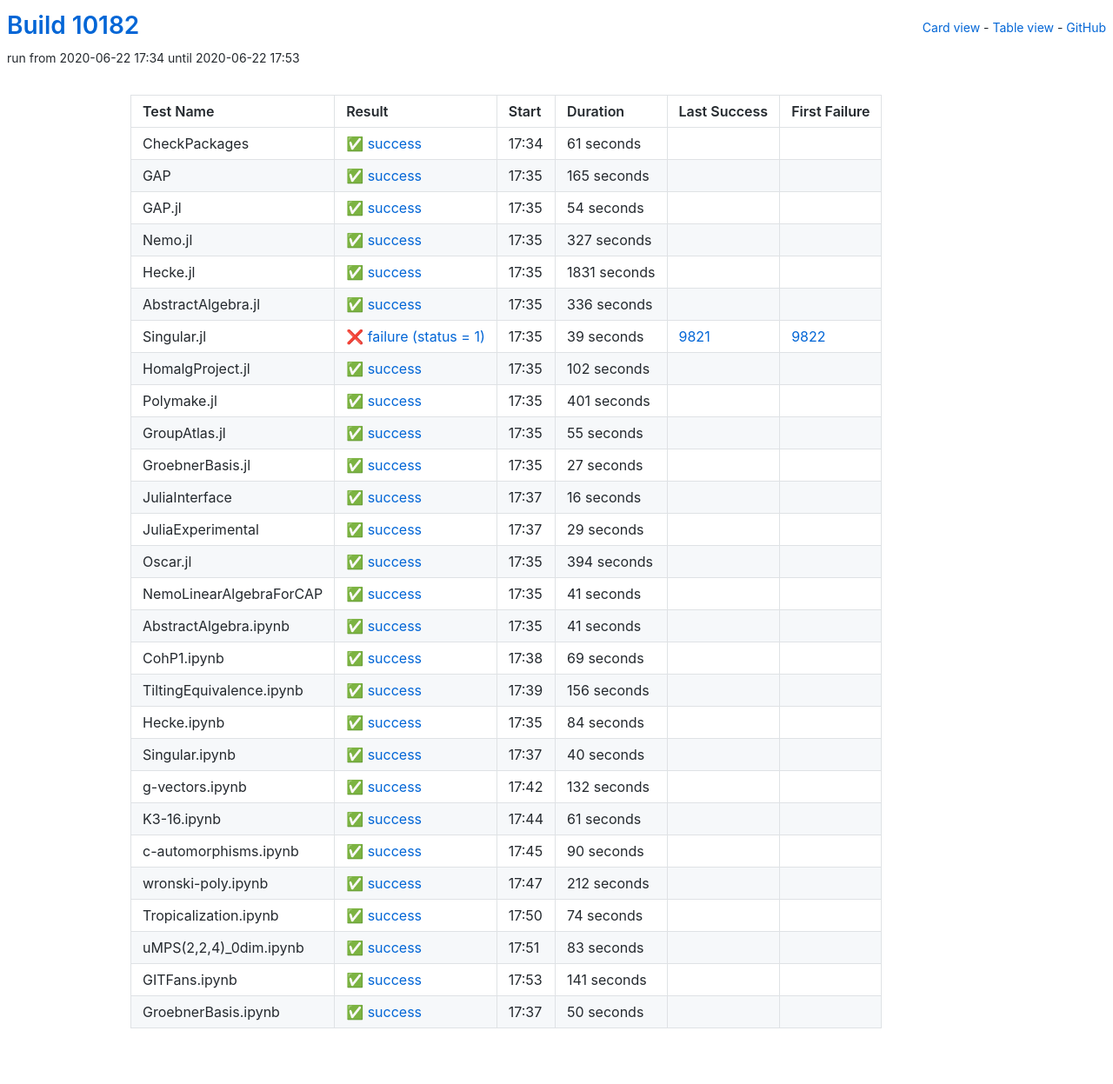
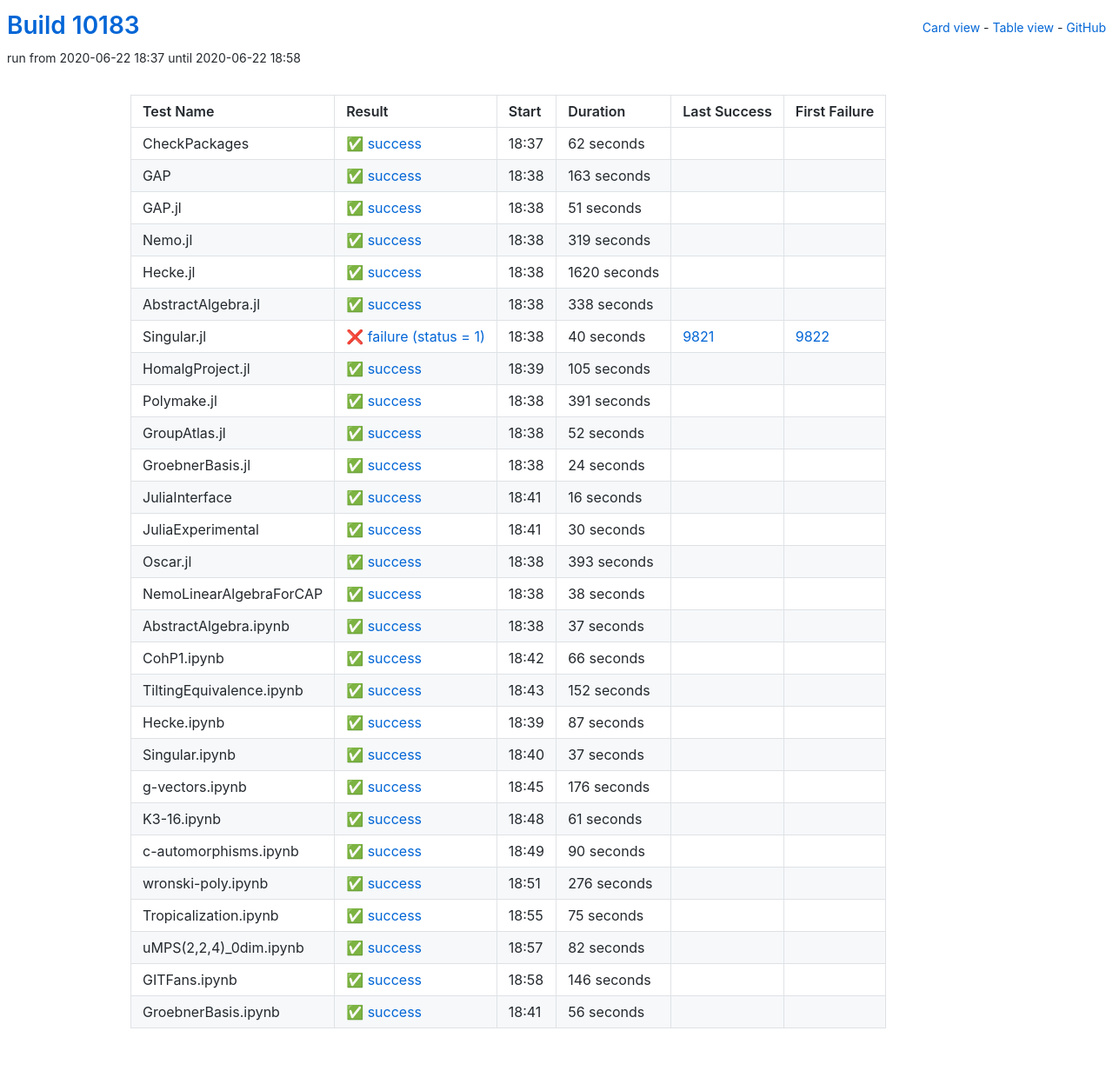
Before and after one commit to oscar-system/oscar-ci-status, a Jekyll site: the page built from table.html, in a window 1280 px wide. Shown: the whole page at 87% size. Built offline with Jekyll 4.4.1, drawn with Linux system fonts in a browser that asks for light colours.

Commit message:
Build #10183

```diff
--- a/_data/ci.yml
+++ b/_data/ci.yml
@@ -1,6 +1,6 @@
 ---
-build: 10182
-build_url: https://oscarci.mathematik.uni-kl.de/job/oscar/10182/
+build: 10183
+build_url: https://oscarci.mathematik.uni-kl.de/job/oscar/10183/
 job: oscar
 organization: oscar-system
 repo: oscar-ci-status
@@ -8,140 +8,140 @@
 tests:
 - name: CheckPackages
   id: checkpackages
-  log: https://oscarci.mathematik.uni-kl.de/job/oscar/10182/artifact/logs/build-10182/CheckPackages.log
-  start: 2020-06-22 17:34
+  log: https://oscarci.mathematik.uni-kl.de/job/oscar/10183/artifact/logs/build-10183/CheckPackages.log
+  start: 2020-06-22 18:37
   success: true
   exitcode: 0
   status: success
-  duration: 61
+  duration: 62
   last_success: false
   last_success_url:
   first_failure: false
   first_failure_url:
 - name: GAP
   id: gap
-  log: https://oscarci.mathematik.uni-kl.de/job/oscar/10182/artifact/logs/build-10182/GAP.log
-  start: 2020-06-22 17:35
+  log: https://oscarci.mathematik.uni-kl.de/job/oscar/10183/artifact/logs/build-10183/GAP.log
+  start: 2020-06-22 18:38
   success: true
   exitcode: 0
   status: success
-  duration: 165
+  duration: 163
   last_success: false
   last_success_url:
   first_failure: false
   first_failure_url:
 - name: GAP.jl
   id: gap-jl
-  log: https://oscarci.mathematik.uni-kl.de/job/oscar/10182/artifact/logs/build-10182/GAP.jl.log
-  start: 2020-06-22 17:35
+  log: https://oscarci.mathematik.uni-kl.de/job/oscar/10183/artifact/logs/build-10183/GAP.jl.log
+  start: 2020-06-22 18:38
   success: true
   exitcode: 0
   status: success
-  duration: 54
+  duration: 51
   last_success: false
   last_success_url:
   first_failure: false
   first_failure_url:
 - name: Nemo.jl
   id: nemo-jl
-  log: https://oscarci.mathematik.uni-kl.de/job/oscar/10182/artifact/logs/build-10182/Nemo.jl.log
-  start: 2020-06-22 17:35
+  log: https://oscarci.mathematik.uni-kl.de/job/oscar/10183/artifact/logs/build-10183/Nemo.jl.log
+  start: 2020-06-22 18:38
   success: true
   exitcode: 0
   status: success
-  duration: 327
+  duration: 319
   last_success: false
   last_success_url:
   first_failure: false
   first_failure_url:
 - name: Hecke.jl
   id: hecke-jl
-  log: https://oscarci.mathematik.uni-kl.de/job/oscar/10182/artifact/logs/build-10182/Hecke.jl.log
-  start: 2020-06-22 17:35
+  log: https://oscarci.mathematik.uni-kl.de/job/oscar/10183/artifact/logs/build-10183/Hecke.jl.log
+  start: 2020-06-22 18:38
   success: true
   exitcode: 0
   status: success
-  duration: 1831
+  duration: 1620
   last_success: false
   last_success_url:
   first_failure: false
   first_failure_url:
 - name: AbstractAlgebra.jl
   id: abstractalgebra-jl
-  log: https://oscarci.mathematik.uni-kl.de/job/oscar/10182/artifact/logs/build-10182/AbstractAlgebra.jl.log
-  start: 2020-06-22 17:35
+  log: https://oscarci.mathematik.uni-kl.de/job/oscar/10183/artifact/logs/build-10183/AbstractAlgebra.jl.log
+  start: 2020-06-22 18:38
   success: true
   exitcode: 0
   status: success
-  duration: 336
+  duration: 338
   last_success: false
   last_success_url:
   first_failure: false
   first_failure_url:
 - name: Singular.jl
   id: singular-jl
-  log: https://oscarci.mathematik.uni-kl.de/job/oscar/10182/artifact/logs/build-10182/Singular.jl.log
-  start: 2020-06-22 17:35
+  log: https://oscarci.mathematik.uni-kl.de/job/oscar/10183/artifact/logs/build-10183/Singular.jl.log
+  start: 2020-06-22 18:38
   success: false
   exitcode: 1
   status: failure
-  duration: 39
+  duration: 40
   last_success: 9821
   last_success_url: https://oscarci.mathematik.uni-kl.de/job/oscar/9821/
   first_failure: 9822
   first_failure_url: https://oscarci.mathematik.uni-kl.de/job/oscar/9822/
 - name: HomalgProject.jl
   id: homalgproject-jl
-  log: https://oscarci.mathematik.uni-kl.de/job/oscar/10182/artifact/logs/build-10182/HomalgProject.jl.log
-  start: 2020-06-22 17:35
+  log: https://oscarci.mathematik.uni-kl.de/job/oscar/10183/artifact/logs/build-10183/HomalgProject.jl.log
+  start: 2020-06-22 18:39
   success: true
   exitcode: 0
   status: success
-  duration: 102
+  duration: 105
   last_success: false
   last_success_url:
   first_failure: false
   first_failure_url:
 - name: Polymake.jl
   id: polymake-jl
-  log: https://oscarci.mathematik.uni-kl.de/job/oscar/10182/artifact/logs/build-10182/Polymake.jl.log
-  start: 2020-06-22 17:35
+  log: https://oscarci.mathematik.uni-kl.de/job/oscar/10183/artifact/logs/build-10183/Polymake.jl.log
+  start: 2020-06-22 18:38
   success: true
   exitcode: 0
   status: success
-  duration: 401
+  duration: 391
   last_success: false
   last_success_url:
   first_failure: false
   first_failure_url:
 - name: GroupAtlas.jl
   id: groupatlas-jl
-  log: https://oscarci.mathematik.uni-kl.de/job/oscar/10182/artifact/logs/build-10182/GroupAtlas.jl.log
-  start: 2020-06-22 17:35
+  log: https://oscarci.mathematik.uni-kl.de/job/oscar/10183/artifact/logs/build-10183/GroupAtlas.jl.log
+  start: 2020-06-22 18:38
   success: true
   exitcode: 0
   status: success
-  duration: 55
+  duration: 52
   last_success: false
   last_success_url:
   first_failure: false
   first_failure_url:
 - name: GroebnerBasis.jl
   id: groebnerbasis-jl
-  log: https://oscarci.mathematik.uni-kl.de/job/oscar/10182/artifact/logs/build-10182/GroebnerBasis.jl.log
-  start: 2020-06-22 17:35
+  log: https://oscarci.mathematik.uni-kl.de/job/oscar/10183/artifact/logs/build-10183/GroebnerBasis.jl.log
+  start: 2020-06-22 18:38
   success: true
   exitcode: 0
   status: success
-  duration: 27
+  duration: 24
   last_success: false
   last_success_url:
   first_failure: false
   first_failure_url:
 - name: JuliaInterface
   id: juliainterface
-  log: https://oscarci.mathematik.uni-kl.de/job/oscar/10182/artifact/logs/build-10182/JuliaInterface.log
-  start: 2020-06-22 17:37
+  log: https://oscarci.mathematik.uni-kl.de/job/oscar/10183/artifact/logs/build-10183/JuliaInterface.log
+  start: 2020-06-22 18:41
   success: true
   exitcode: 0
   status: success
@@ -152,116 +152,116 @@
   first_failure_url:
 - name: JuliaExperimental
   id: juliaexperimental
-  log: https://oscarci.mathematik.uni-kl.de/job/oscar/10182/artifact/logs/build-10182/JuliaExperimental.log
-  start: 2020-06-22 17:37
+  log: https://oscarci.mathematik.uni-kl.de/job/oscar/10183/artifact/logs/build-10183/JuliaExperimental.log
+  start: 2020-06-22 18:41
   success: true
   exitcode: 0
   status: success
-  duration: 29
+  duration: 30
   last_success: false
   last_success_url:
   first_failure: false
   first_failure_url:
 - name: Oscar.jl
   id: oscar-jl
-  log: https://oscarci.mathematik.uni-kl.de/job/oscar/10182/artifact/logs/build-10182/Oscar.jl.log
-  start: 2020-06-22 17:35
+  log: https://oscarci.mathematik.uni-kl.de/job/oscar/10183/artifact/logs/build-10183/Oscar.jl.log
+  start: 2020-06-22 18:38
   success: true
   exitcode: 0
   status: success
-  duration: 394
+  duration: 393
   last_success: false
   last_success_url:
   first_failure: false
   first_failure_url:
 - name: NemoLinearAlgebraForCAP
   id: nemolinearalgebraforcap
-  log: https://oscarci.mathematik.uni-kl.de/job/oscar/10182/artifact/logs/build-10182/NemoLinearAlgebraForCAP.log
-  start: 2020-06-22 17:35
+  log: https://oscarci.mathematik.uni-kl.de/job/oscar/10183/artifact/logs/build-10183/NemoLinearAlgebraForCAP.log
+  start: 2020-06-22 18:38
   success: true
   exitcode: 0
   status: success
-  duration: 41
+  duration: 38
   last_success: false
   last_success_url:
   first_failure: false
   first_failure_url:
 - name: AbstractAlgebra.ipynb
   id: abstractalgebra-ipynb
-  log: https://oscarci.mathematik.uni-kl.de/job/oscar/10182/artifact/logs/build-10182/AbstractAlgebra.ipynb.log
-  start: 2020-06-22 17:35
+  log: https://oscarci.mathematik.uni-kl.de/job/oscar/10183/artifact/logs/build-10183/AbstractAlgebra.ipynb.log
+  start: 2020-06-22 18:38
   success: true
   exitcode: 0
   status: success
-  duration: 41
+  duration: 37
   last_success: false
   last_success_url:
   first_failure: false
   first_failure_url:
 - name: CohP1.ipynb
   id: cohp1-ipynb
-  log: https://oscarci.mathematik.uni-kl.de/job/oscar/10182/artifact/logs/build-10182/CohP1.ipynb.log
-  start: 2020-06-22 17:38
+  log: https://oscarci.mathematik.uni-kl.de/job/oscar/10183/artifact/logs/build-10183/CohP1.ipynb.log
+  start: 2020-06-22 18:42
   success: true
   exitcode: 0
   status: success
-  duration: 69
+  duration: 66
   last_success: false
   last_success_url:
   first_failure: false
   first_failure_url:
 - name: TiltingEquivalence.ipynb
   id: tiltingequivalence-ipynb
-  log: https://oscarci.mathematik.uni-kl.de/job/oscar/10182/artifact/logs/build-10182/TiltingEquivalence.ipynb.log
-  start: 2020-06-22 17:39
+  log: https://oscarci.mathematik.uni-kl.de/job/oscar/10183/artifact/logs/build-10183/TiltingEquivalence.ipynb.log
+  start: 2020-06-22 18:43
   success: true
   exitcode: 0
   status: success
-  duration: 156
+  duration: 152
   last_success: false
   last_success_url:
   first_failure: false
   first_failure_url:
 - name: Hecke.ipynb
   id: hecke-ipynb
-  log: https://oscarci.mathematik.uni-kl.de/job/oscar/10182/artifact/logs/build-10182/Hecke.ipynb.log
-  start: 2020-06-22 17:35
+  log: https://oscarci.mathematik.uni-kl.de/job/oscar/10183/artifact/logs/build-10183/Hecke.ipynb.log
+  start: 2020-06-22 18:39
   success: true
   exitcode: 0
   status: success
-  duration: 84
+  duration: 87
   last_success: false
   last_success_url:
   first_failure: false
   first_failure_url:
 - name: Singular.ipynb
   id: singular-ipynb
-  log: https://oscarci.mathematik.uni-kl.de/job/oscar/10182/artifact/logs/build-10182/Singular.ipynb.log
-  start: 2020-06-22 17:37
+  log: https://oscarci.mathematik.uni-kl.de/job/oscar/10183/artifact/logs/build-10183/Singular.ipynb.log
+  start: 2020-06-22 18:40
   success: true
   exitcode: 0
   status: success
-  duration: 40
+  duration: 37
   last_success: false
   last_success_url:
   first_failure: false
   first_failure_url:
 - name: g-vectors.ipynb
   id: g-vectors-ipynb
-  log: https://oscarci.mathematik.uni-kl.de/job/oscar/10182/artifact/logs/build-10182/g-vectors.ipynb.log
-  start: 2020-06-22 17:42
+  log: https://oscarci.mathematik.uni-kl.de/job/oscar/10183/artifact/logs/build-10183/g-vectors.ipynb.log
+  start: 2020-06-22 18:45
   success: true
   exitcode: 0
   status: success
-  duration: 132
+  duration: 176
   last_success: false
   last_success_url:
   first_failure: false
   first_failure_url:
 - name: K3-16.ipynb
   id: k3-16-ipynb
-  log: https://oscarci.mathematik.uni-kl.de/job/oscar/10182/artifact/logs/build-10182/K3-16.ipynb.log
-  start: 2020-06-22 17:44
+  log: https://oscarci.mathematik.uni-kl.de/job/oscar/10183/artifact/logs/build-10183/K3-16.ipynb.log
+  start: 2020-06-22 18:48
   success: true
   exitcode: 0
   status: success
@@ -272,8 +272,8 @@
   first_failure_url:
 - name: c-automorphisms.ipynb
   id: c-automorphisms-ipynb
-  log: https://oscarci.mathematik.uni-kl.de/job/oscar/10182/artifact/logs/build-10182/c-automorphisms.ipynb.log
-  start: 2020-06-22 17:45
+  log: https://oscarci.mathematik.uni-kl.de/job/oscar/10183/artifact/logs/build-10183/c-automorphisms.ipynb.log
+  start: 2020-06-22 18:49
   success: true
   exitcode: 0
   status: success
@@ -284,60 +284,60 @@
   first_failure_url:
 - name: wronski-poly.ipynb
   id: wronski-poly-ipynb
-  log: https://oscarci.mathematik.uni-kl.de/job/oscar/10182/artifact/logs/build-10182/wronski-poly.ipynb.log
-  start: 2020-06-22 17:47
+  log: https://oscarci.mathematik.uni-kl.de/job/oscar/10183/artifact/logs/build-10183/wronski-poly.ipynb.log
+  start: 2020-06-22 18:51
   success: true
   exitcode: 0
   status: success
-  duration: 212
+  duration: 276
   last_success: false
   last_success_url:
   first_failure: false
   first_failure_url:
 - name: Tropicalization.ipynb
   id: tropicalization-ipynb
-  log: https://oscarci.mathematik.uni-kl.de/job/oscar/10182/artifact/logs/build-10182/Tropicalization.ipynb.log
-  start: 2020-06-22 17:50
+  log: https://oscarci.mathematik.uni-kl.de/job/oscar/10183/artifact/logs/build-10183/Tropicalization.ipynb.log
+  start: 2020-06-22 18:55
   success: true
   exitcode: 0
   status: success
-  duration: 74
+  duration: 75
   last_success: false
   last_success_url:
   first_failure: false
   first_failure_url:
 - name: uMPS(2,2,4)_0dim.ipynb
   id: umps-2-2-4-0dim-ipynb
-  log: https://oscarci.mathematik.uni-kl.de/job/oscar/10182/artifact/logs/build-10182/uMPS-2-2-4-_0dim.ipynb.log
-  start: 2020-06-22 17:51
+  log: https://oscarci.mathematik.uni-kl.de/job/oscar/10183/artifact/logs/build-10183/uMPS-2-2-4-_0dim.ipynb.log
+  start: 2020-06-22 18:57
   success: true
   exitcode: 0
   status: success
-  duration: 83
+  duration: 82
   last_success: false
   last_success_url:
   first_failure: false
   first_failure_url:
 - name: GITFans.ipynb
   id: gitfans-ipynb
-  log: https://oscarci.mathematik.uni-kl.de/job/oscar/10182/artifact/logs/build-10182/GITFans.ipynb.log
-  start: 2020-06-22 17:53
+  log: https://oscarci.mathematik.uni-kl.de/job/oscar/10183/artifact/logs/build-10183/GITFans.ipynb.log
+  start: 2020-06-22 18:58
   success: true
   exitcode: 0
   status: success
-  duration: 141
+  duration: 146
   last_success: false
   last_success_url:
   first_failure: false
   first_failure_url:
 - name: GroebnerBasis.ipynb
   id: groebnerbasis-ipynb
-  log: https://oscarci.mathematik.uni-kl.de/job/oscar/10182/artifact/logs/build-10182/GroebnerBasis.ipynb.log
-  start: 2020-06-22 17:37
+  log: https://oscarci.mathematik.uni-kl.de/job/oscar/10183/artifact/logs/build-10183/GroebnerBasis.ipynb.log
+  start: 2020-06-22 18:41
   success: true
   exitcode: 0
   status: success
-  duration: 50
+  duration: 56
   last_success: false
   last_success_url:
   first_failure: false
```
Also changed, not shown: README.md.
